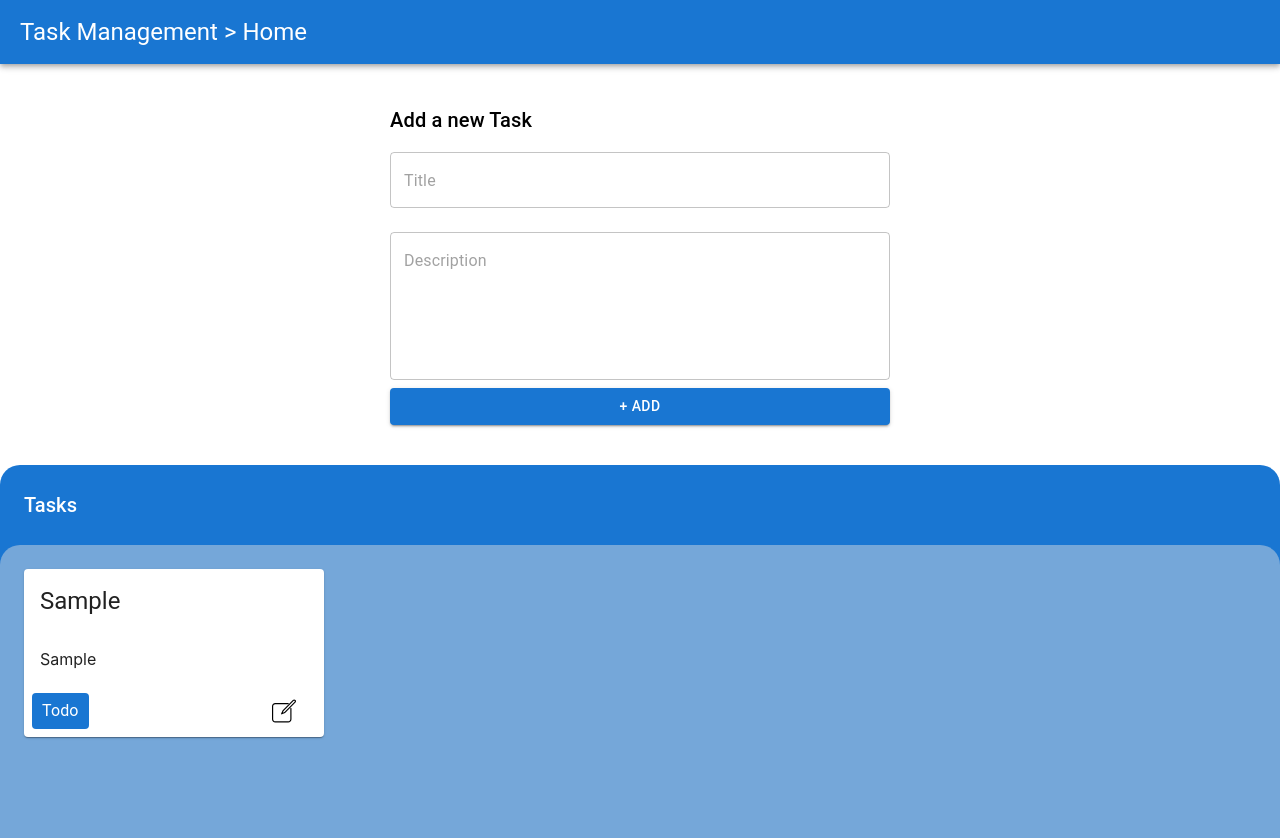
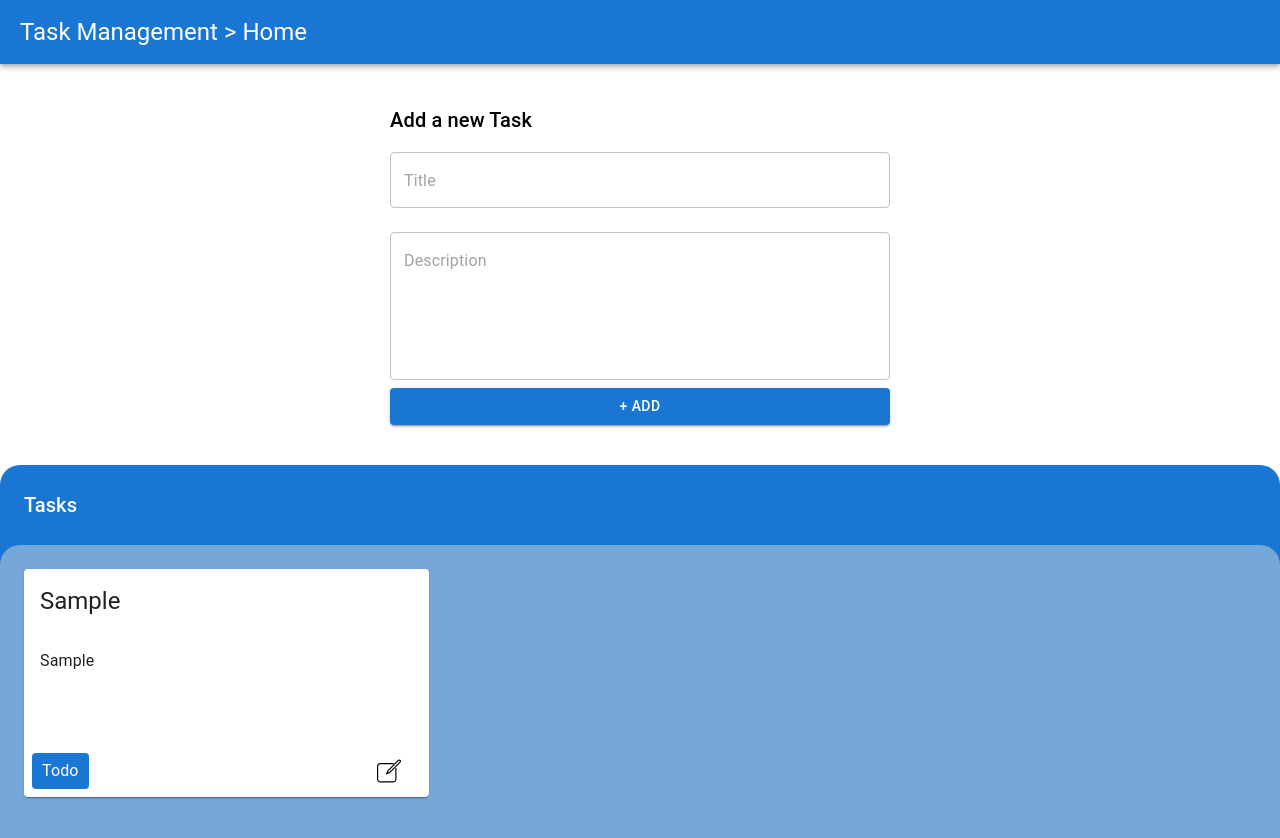
Before and after one commit to p-vasic/task-management, a React (Create React App) app: page / in a window 1280 px wide. Both pictures are taken after typing "Sample", "Sample" into the empty fields and a click on the button "+ ADD". Shown: the top 838 px of the page. Built offline with nearby package versions, Linux system fonts and the light colour scheme.

Commit message:
feat: Update style of task panel

```diff
--- a/src/components/TaskItem.tsx
+++ b/src/components/TaskItem.tsx
@@ -24,10 +24,22 @@ const TaskItem: FC<ITaskItem> = ({ task }) => {
   };
 
   return (
-    <Box maxWidth={300}>
     <Card sx={{ textAlign: "left" }}>
       <CardHeader title={task.title} />
-        <CardContent>{task.description}</CardContent>
+      <CardContent sx={{ minHeight: 80 }}>
+        <Typography
+          component="span"
+          sx={{
+            textOverflow: "ellipsis",
+            overflow: "hidden",
+            WebkitLineClamp: 3,
+            WebkitBoxOrient: "vertical",
+            display: "-webkit-box",
+          }}
+        >
+          {task.description}
+        </Typography>
+      </CardContent>
       <CardActions disableSpacing>
         <Box display="flex" justifyContent="space-between" width="100%">
           <Typography
@@ -46,7 +58,6 @@ const TaskItem: FC<ITaskItem> = ({ task }) => {
         </Box>
       </CardActions>
     </Card>
-    </Box>
   );
 };
 
--- a/src/components/Tasks.tsx
+++ b/src/components/Tasks.tsx
@@ -13,7 +13,7 @@ const Tasks: FC = () => {
       </Typography>
 
       <Box mt={3} bgcolor="#75a7d9" height="90vh" borderRadius={5} p={3}>
-        <Grid container>
+        <Grid container spacing={1}>
           {tasks.length === 0 ? (
             <Typography variant="subtitle1">
               You have nothing to do. Go get some sleep.
```
Lines whose indentation alone changed are shown as unchanged.
